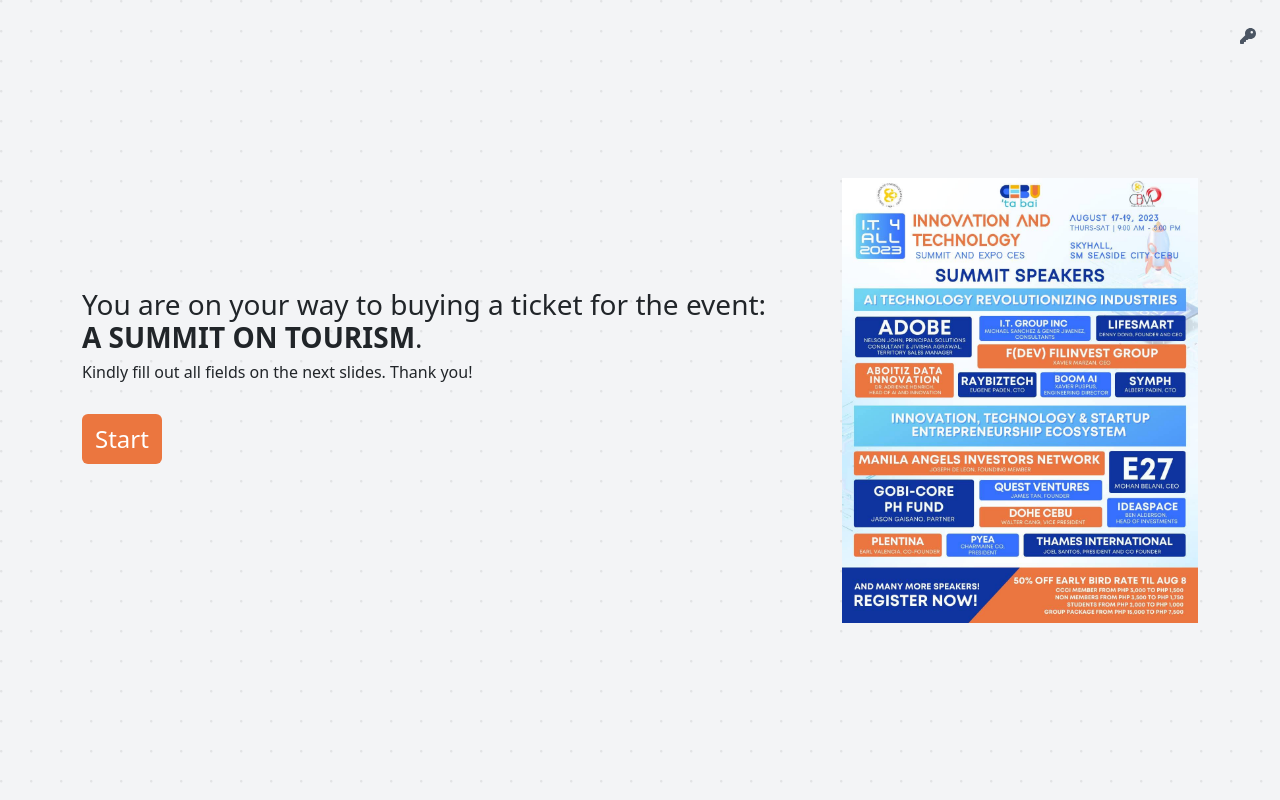
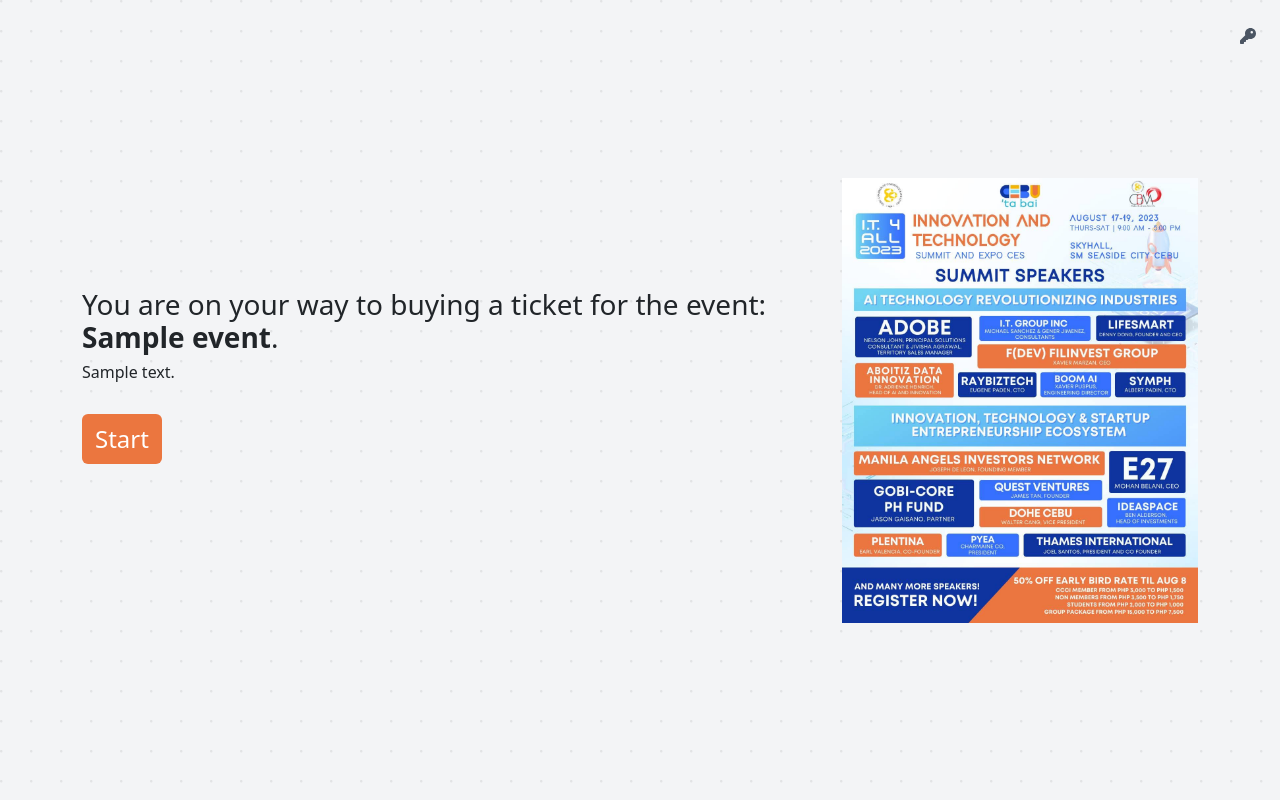
Before and after one commit to ScriptHubs/cebubm, a Laravel app: page / in a window 1280 px wide. Run offline with Laravel 10, Linux system fonts and the light colour scheme; tables that the repository leaves empty hold one stand-in row (values such as "Sample post"); parts of the project's set-up code (start-up, migrations or seed data) failed here and were passed over; some libraries are stand-ins or nearby versions.

Commit message:
some fixes on reg

```diff
--- a/app/Http/Livewire/Dashboard.php
+++ b/app/Http/Livewire/Dashboard.php
@@ -199,10 +199,6 @@
             'active' => '1'
         ]);
 
-        if ($this->event_poster) {
-            $path = $this->event_poster->store('posters', 'public');
-            $data['poster'] = $path;
-        }
 
 
         $numTickets = count($this->tickets);
--- a/app/Http/Livewire/Registration.php
+++ b/app/Http/Livewire/Registration.php
@@ -68,16 +68,36 @@
 
     public function render()
     {
-        $this->events = Events::leftJoin('table_tickets', 'table_events.id', '=', 'table_tickets.event_id')
-            ->where('table_events.active', 1)
-            ->get([
-                'table_tickets.payment_links',
-                'table_tickets.ticket_names',
-                'table_tickets.id as ticket_id',
-                'table_events.event_name',
-                'table_events.event_description',
-                'table_events.poster',
-            ]);
+        // $this->events = Events::leftJoin('table_tickets', 'table_events.id', '=', 'table_tickets.event_id')
+        //     ->where('table_events.active', 1)
+        //     ->get([
+        //         'table_tickets.payment_links',
+        //         'table_tickets.ticket_names',
+        //         'table_tickets.ticket_prices',
+        //         'table_tickets.id as ticket_id',
+        //         'table_events.event_name',
+        //         'table_events.event_description',
+        //         'table_events.poster',
+        //     ]);
+
+
+        $latestEventId = Events::orderBy('created_at', 'desc')
+        ->limit(1)
+        ->value('id');
+
+    $events = Tickets::leftJoin('table_events', 'table_tickets.event_id', '=', 'table_events.id')
+        ->where('table_tickets.event_id', '=', $latestEventId)
+        ->get([
+            'table_tickets.*', // Select all columns from table_tickets
+            'table_events.event_name',
+            'table_events.event_description',
+            'table_events.poster',
+        ]);
+
+
+    $this->events = $events;
+
+
 
 
 if($this->imagePoster){
@@ -85,7 +105,7 @@
 
 }
 
-        return view('livewire.registration');
+        return view('livewire.registration', compact('events'));
     }
 
     public function mount()
--- a/app/Models/Events.php
+++ b/app/Models/Events.php
@@ -4,6 +4,7 @@
 
 use Illuminate\Database\Eloquent\Factories\HasFactory;
 use Illuminate\Database\Eloquent\Model;
+use App\Models\Tickets;
 
 class Events extends Model
 {
@@ -18,4 +19,10 @@
         'active',
         'poster'
     ];
+
+
+    public function tickets()
+    {
+        return $this->hasMany(Tickets::class, 'event_id');
+    }
 }
--- a/resources/views/livewire/registration.blade.php
+++ b/resources/views/livewire/registration.blade.php
@@ -13,9 +13,9 @@
                 <div class="col-12 col-lg-8 pb-5 h-100 justify-content-center d-flex flex-column">
                     @if ($activePanel === 'intro')
                         <div class="">
-                            <h3>You are on your way to buying a ticket for the event: <br> <b>A SUMMIT ON TOURISM</b>.
+                            <h3>You are on your way to buying a ticket for the event: <br> <b>{{ $events[0]->event_name }}</b>.
                             </h3>
-                            <h6>Kindly fill out all fields on the next slides. Thank you!</h5>
+                            <h6>{{ $events[0]->event_description }}</h5>
                                 <br>
                                 <button  wire:click='nextPanel' wire:ignore type="button"
                                     class="btn btn-orange trigger-enter text-white fs-4">Start</button>
@@ -366,7 +366,7 @@
                             <input  wire:model.lazy="ticketLink" value="{{ $event->payment_links }}" class="form-check-input radio-reference" type="radio" name="ticketChoices"
                                 id="ticket_{{ $event->ticket_id }}" >
                             <label class="form-check-label" for="ticket_{{ $event->ticket_id }}">
-                                {{ $event->ticket_names }}
+                                {{ $event->ticket_names }} ({{ $event->ticket_prices }})
                             </label>
                         </div>
                         @endforeach
```
